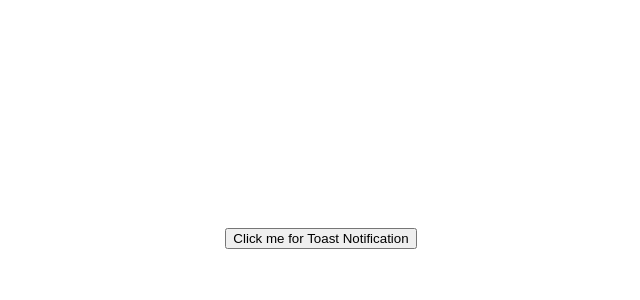
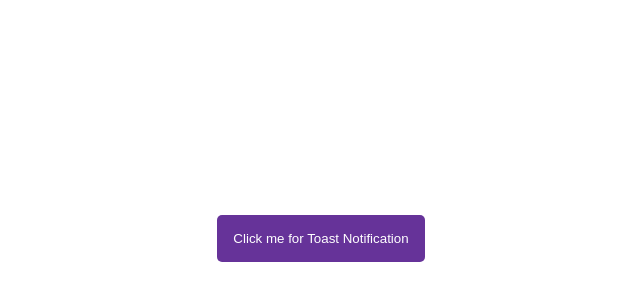
Before and after one commit to Saif-Ansari/10-Mini-Js-Porjects, a plain HTML site: page toast-notification/index.html in a window 1280 px wide. Shown: the part 162-462 px from the top of the page, without its empty margins (319-959 px from the left). Drawn offline with Linux system fonts and the light colour scheme.

Commit message:
updating toast button styles

```diff
--- a/toast-notification/style.css
+++ b/toast-notification/style.css
@@ -19,6 +19,15 @@ body {
   right: 1rem;
 }
 
+button {
+  background-color: rebeccapurple;
+  color: white;
+  padding: 1rem;
+  border-radius: 5px;
+  border: none;
+  cursor: pointer;
+}
+
 .toast {
   background-color: rebeccapurple;
   border-radius: 5px;
```
